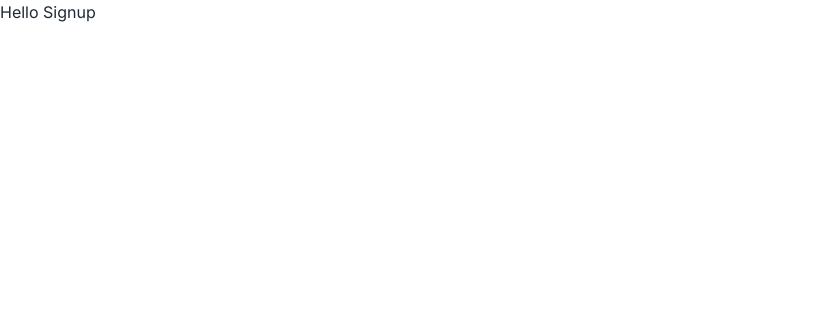
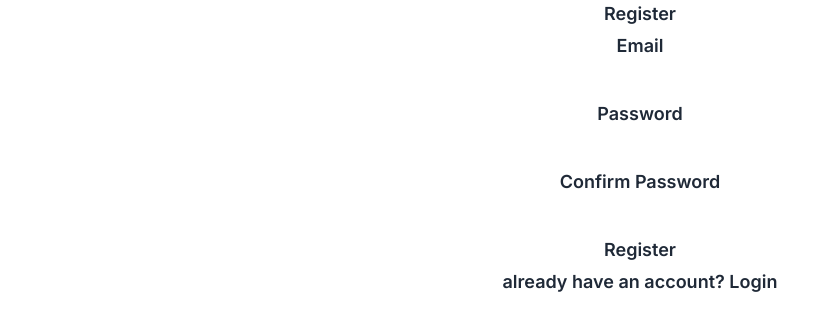
Before and after one commit to PaulKenneth028/slackapp_bautista_remigio, a Next.js app: page /Signup in a window 1280 px wide. Shown: the top 330 px of the page, without its empty margins (0-839 px from the left). Built offline with nearby package versions, Linux system fonts and the light colour scheme; no server answers.

Commit message:
Adding login component and signup component

```diff
--- /dev/null
+++ b/src/app/Login/handleLogin.tsx
@@ -0,0 +1,35 @@
+import React, { FormEvent } from 'react'
+import { BASE_URL } from '../lib/util';
+import { GenericResponse,User,LoginUser } from '../lib/types';
+const handleLogin = async (event:FormEvent) => {
+    event.preventDefault()
+const formData = new FormData(event.target as HTMLFormElement)
+try {
+   const loginUser: LoginUser ={
+    email: formData.get('email') as string,
+    password: formData.get('password') as string
+   }
+
+    const query = await fetch(`${BASE_URL}sign_in`, {
+      method: "POST",
+      headers: { "Content-Type": "application/json" },
+      body: JSON.stringify({
+        email:loginUser.email as string,
+        password: loginUser.password as string
+      }),
+    });
+    const response: GenericResponse<User> =
+      (await query.json()) as GenericResponse<User>;
+
+    return response;
+
+  } catch (error) {
+    console.error("Error fetching data:", error);
+  }
+
+
+
+
+}
+
+export default handleLogin
--- a/src/app/Login/page.tsx
+++ b/src/app/Login/page.tsx
@@ -1,5 +1,31 @@
-import React from "react";
+"use client";
+import React, { useState } from "react";
+import handleLogin from "./handleLogin";
 
-export default function Login() {
-  return <div>Hello Login</div>;
-}
+const page = () => {
+  const [response, setResponse] = useState<any>();
+  return (
+    <form
+      onSubmit={async (event) => {
+        const data = await handleLogin(event);
+        setResponse(data);
+        console.log(data);
+        if(data?.errors=== null){
+            console.log("proceed to dashboard page")
+
+        }
+      }}
+      className="flex flex-col w-96 m-auto text-center text-lg font-semibold gap-1"
+    >
+      <h1>Login</h1>
+      <label htmlFor="email">Email</label>
+      <input type="email" name="email" id="email" />
+      <label htmlFor="password">Password</label>
+      <input type="password" name="password" id="password" />
+      <div className=" text-red-700">{response?.errors && response.errors}</div>
+      <button type="submit">Login</button>
+    </form>
+  );
+};
+
+export default page;
--- /dev/null
+++ b/src/app/Signup/handleRegister.tsx
@@ -0,0 +1,35 @@
+import { GenericResponse, RegisterUser, User } from "../lib/types";
+import { BASE_URL } from "../lib/util";
+import { FormEvent } from "react";
+
+const createUser = async (event: FormEvent) => {
+  event.preventDefault();
+  const formData = new FormData(event.target as HTMLFormElement);
+
+  const newUser: RegisterUser = {
+    email: formData.get("email") as string,
+    password: formData.get("password") as string,
+    passwordConfirm: formData.get("passwordConfirm") as string,
+  };
+  try {
+    const query = await fetch(`${BASE_URL}`, {
+      method: "POST",
+      headers: { "Content-Type": "application/json" },
+      body: JSON.stringify({
+        email: newUser.email,
+        password: newUser.password,
+        password_confirmation: newUser.passwordConfirm,
+      }),
+    });
+    const response: GenericResponse<User> =
+      (await query.json()) as GenericResponse<User>;
+
+    return response;
+
+  } catch (error) {
+    console.error("Error fetching data:", error);
+  }
+
+};
+
+export default createUser;
--- a/src/app/Signup/page.tsx
+++ b/src/app/Signup/page.tsx
@@ -1,20 +1,50 @@
-import React from "react";
+"use client";
+import Link from "next/link";
+import createUser from "./handleRegister";
+import React, { useState } from "react";
+import { useRouter } from "next/router";
 
-export default function Signup() {
-  async function test() {
-    const request = await fetch("http://206.189.91.54/api/v1/auth/", {
-      method: "POST",
-      headers: {
-        "Content-Type": "application/json",
-      },
-      body: JSON.stringify({
-        email: "emegerd10000000@example.com",
-        password: "12345678",
-        password_confirmation: "12345678",
-      }),
-    });
-    console.log(await request.json());
-  }
-  test();
-  return <div>Hello Signup</div>;
-}
+const Register = () => {
+  const [response, setResponse] = useState<any>();
+
+  return (
+    <>
+      <form
+        onSubmit={async (event) => {
+          const data = await createUser(event);
+          setResponse(data);
+          console.log(data);
+          if(data?.status === "success"){
+            <Link href="./login" ></Link>
+            console.log("goto loginpage")
+          }
+
+        }}
+        className="flex flex-col w-96 m-auto text-center text-lg font-semibold gap-1"
+      >
+        <h1>Register</h1>
+
+        <label htmlFor="email">Email</label>
+        <input type="email" name="email" id="email" />
+        <div className=" text-red-700">
+          {response?.errors?.email && "email " + response.errors.email}
+        </div>
+        <label htmlFor="password">Password</label>
+        <input type="password" name="password" id="password" />
+        <div className=" text-red-700">
+          {response?.errors?.password && "password " + response.errors.password}
+        </div>
+        <label htmlFor="passwordConfirm">Confirm Password</label>
+        <input type="password" name="passwordConfirm" id="passwordConfirm" />
+        <div className=" text-red-700">
+          {response?.errors?.password_confirmation &&
+            "password " + response.errors.password_confirmation}
+        </div>
+        <button type="submit">Register</button>
+        <Link href="./login">already have an account? Login</Link>
+      </form>
+    </>
+  );
+};
+
+export default Register;
--- /dev/null
+++ b/src/app/lib/types.ts
@@ -0,0 +1,26 @@
+export type User = {
+    id: string;
+    email: string;
+    allow_password_change: boolean;
+    created_at: Date;
+    image: string;
+    name: string;
+    nickname: string;
+    provider: "email";
+    uid: string;
+    updated_at: Date;
+  };
+
+  export type RegisterUser = Pick<User, "email"> & {
+    password: string;
+    passwordConfirm: string;
+  };
+
+  export type LoginUser = Pick<User, "email"> & {
+    password: string;
+  };
+  export type GenericResponse<T> = {
+    status: "success" | "error";
+    data: T;
+    errors?: Record<string, string[]>;
+  };
--- /dev/null
+++ b/src/app/lib/util.ts
@@ -0,0 +1 @@
+export const BASE_URL ="http://206.189.91.54/api/v1/auth/"
```
